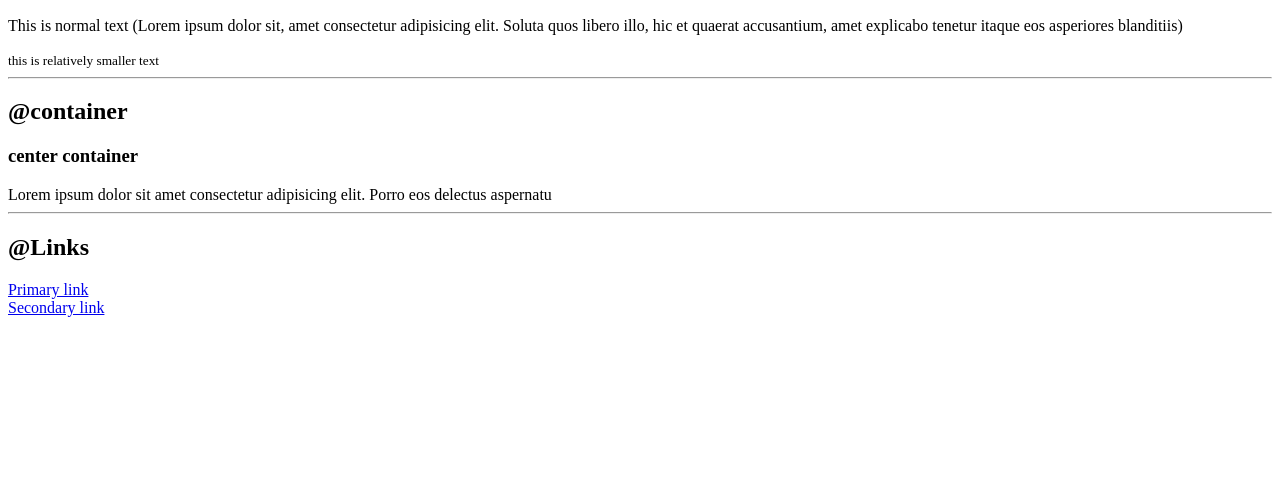
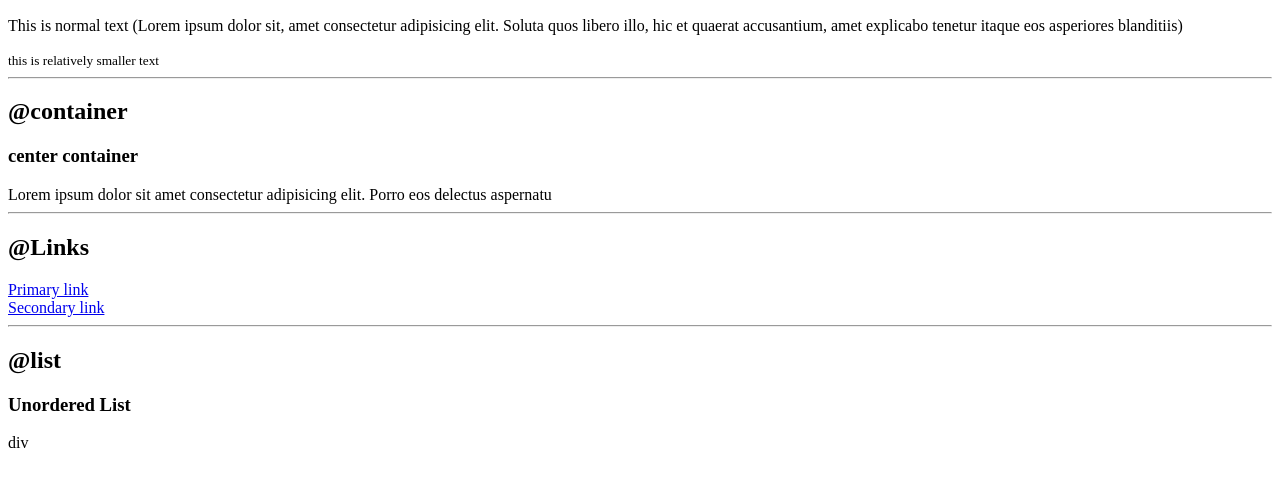
Before and after one commit to abhiavtar/abhijit-ghosh-portfolio, a plain HTML site: page index.html in a window 1280 px wide. Shown: the part 273-760 px from the top of the page. Drawn offline with Linux system fonts and the light colour scheme.

Commit message:
Update index.html

```diff
--- a/index.html
+++ b/index.html
@@ -38,7 +38,19 @@
         <a href="https://google.com"> Primary link</a><br>
         <a href="https://google.com"> Secondary link</a>
 
+        <hr>
 
+        <h2>@list</h2>
+
+        <h3>Unordered List</h3>
+
+         <ul>
+
+
+         </ul>
+
+
+          div
 
 
 </body>
```
